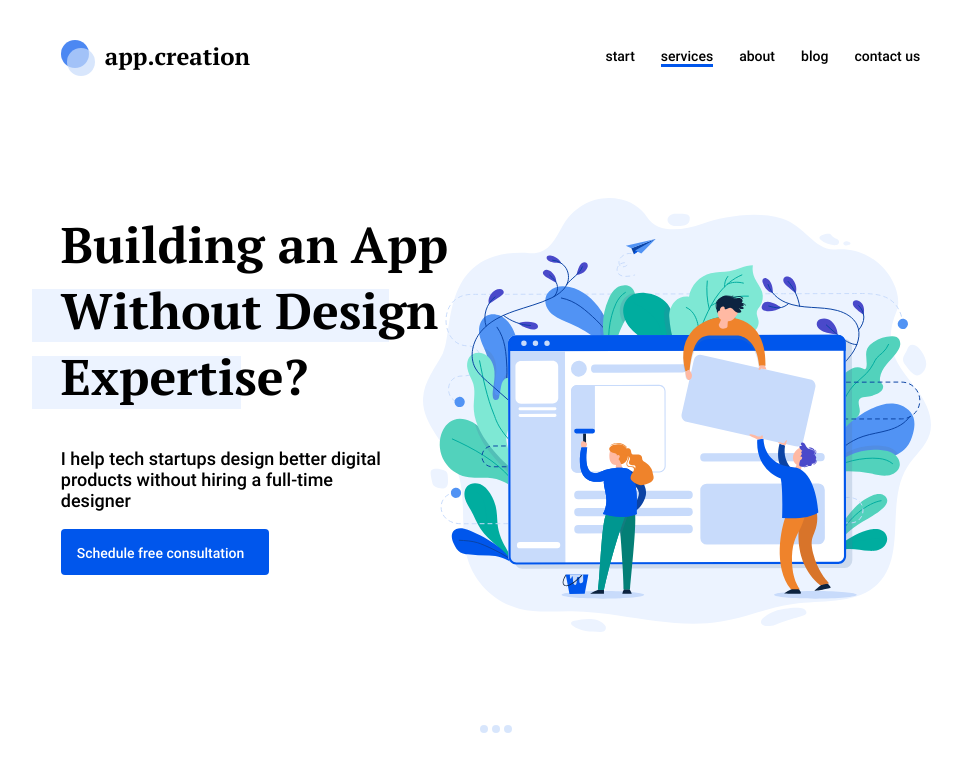
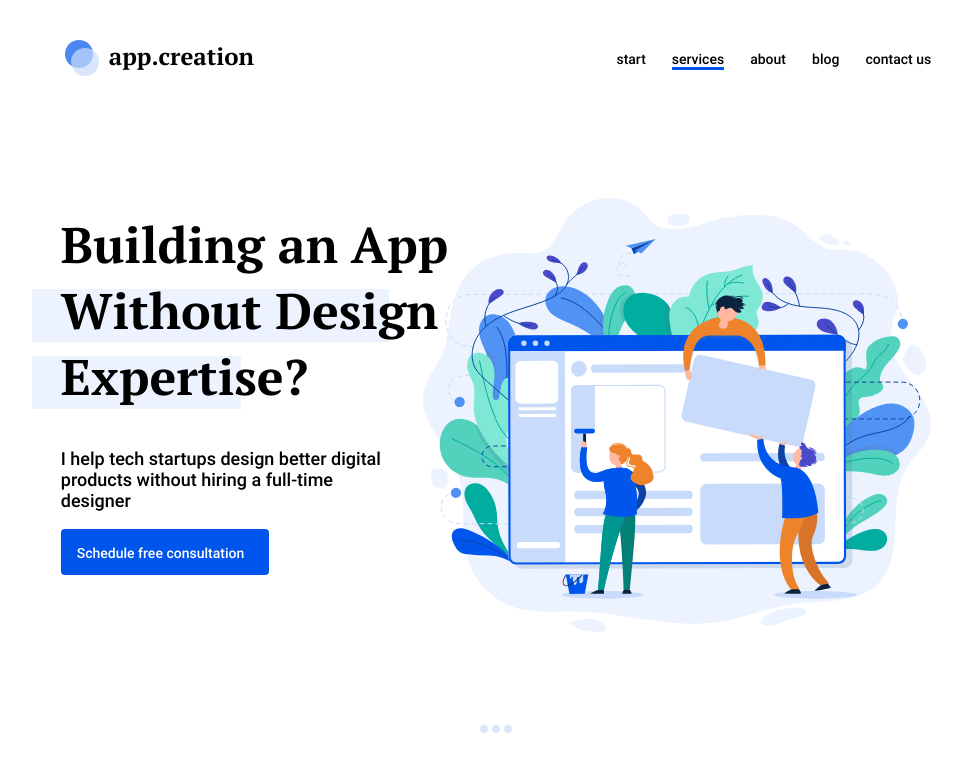
Before and after one commit to WebHeroSchool/proyecto2., a plain HTML site: page index.html in a window 1280 px wide. Shown: the whole page, without its empty margins (144-1106 px from the left). Drawn offline with Linux system fonts and the light colour scheme.

Commit message:
Update styles.css

```diff
--- a/styles.css
+++ b/styles.css
@@ -11,10 +11,10 @@ body {
   padding-bottom: 181px;
 }
 .header{
-  padding: 40px 0;
+  padding: 40px 0 40px 4px;
   display: flex;
   justify-content: space-between;
-  margin-bottom: 130px;
+  margin-bottom: 128px;
 }
 .logo {
   padding-left: 44px;
@@ -121,9 +121,10 @@ body {
   background: url(img/image.svg);
   background-repeat: no-repeat;
   background-position: top right;
-  padding: 78px 0 150px 0;
+  padding: 78px 0 150px 4px;
   position: relative;
   background-size: contain;
+  margin-right: 5px;
 }
 .background-title {
   position: absolute;
@@ -305,7 +306,11 @@ body {
     font-weight: 500;
     font-size: 14px;
     line-height: 16px;
+    padding-top: 5px;
   }
+  .menu__item:last-child {
+    margin-right: 4px;
+}
   .main-content {
     width: 100%;
     padding: 14px 0 70px 0;
```
